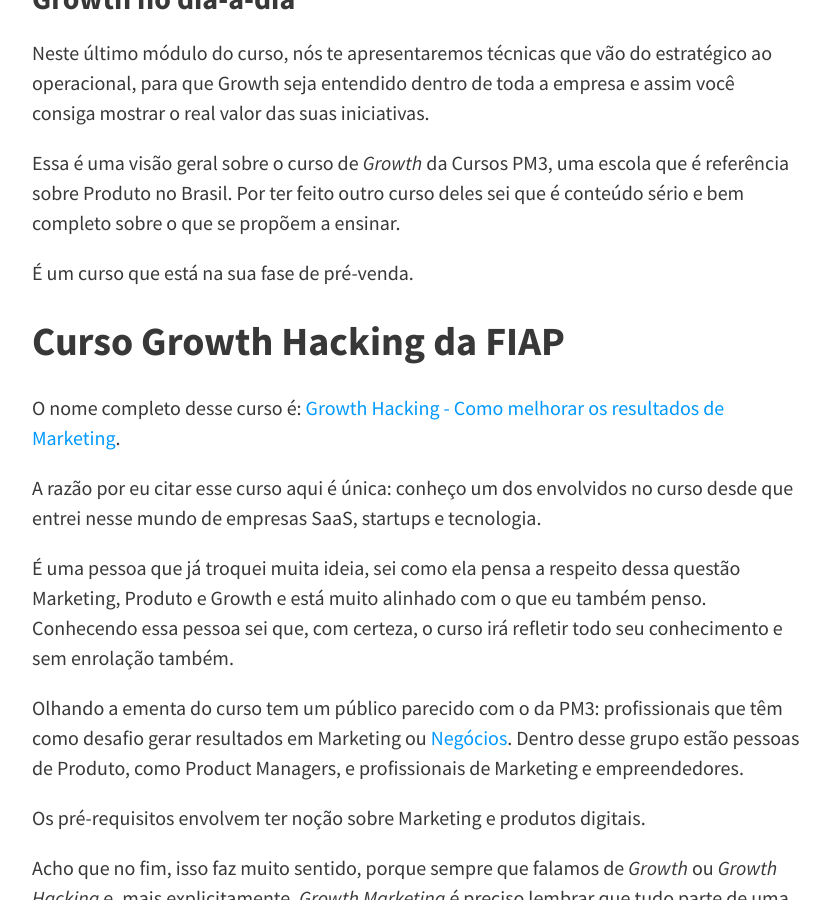
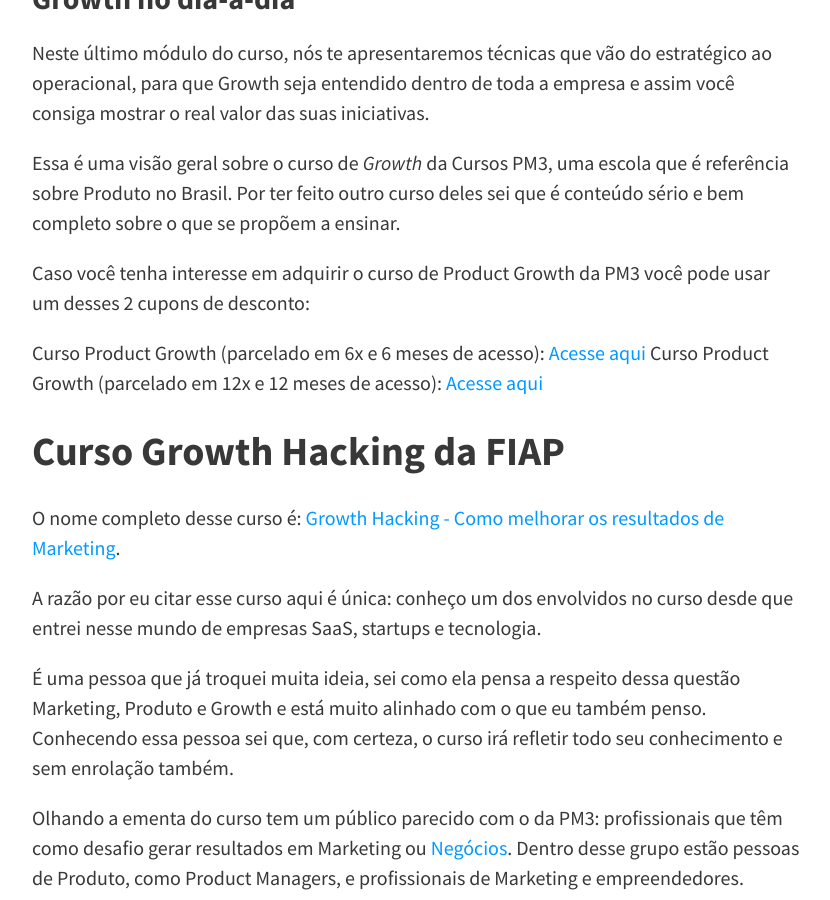
Before and after one commit to felipecbarbosa/felipecbarbosa.github.io, a Jekyll site: the page built from _posts/2020-12-04-cursos-growth.md, in a window 1280 px wide and 900 px high, scrolled down 4059 px. Shown: the whole window, without its empty margins (224-1054 px from the left). Built offline with Jekyll 4.4.1, drawn with Linux system fonts in a browser that asks for light colours; nearby versions of some CDN libraries; comment, search, counter and statistics services are not loaded.

Commit message:
Added PM3 descount code

```diff
--- a/_posts/2020-12-04-cursos-growth.md
+++ b/_posts/2020-12-04-cursos-growth.md
@@ -92,7 +92,10 @@ Neste último módulo do curso, nós te apresentaremos técnicas que vão do est
 
 Essa é uma visão geral sobre o curso de *Growth* da Cursos PM3, uma escola que é referência sobre Produto no Brasil. Por ter feito outro curso deles sei que é conteúdo sério e bem completo sobre o que se propõem a ensinar.
 
-É um curso que está na sua fase de pré-venda.
+Caso você tenha interesse em adquirir o curso de Product Growth da PM3 você pode usar um desses 2 cupons de desconto:
+
+Curso Product Growth (parcelado em 6x e 6 meses de acesso): [Acesse aqui](https://conteudo.cursospm3.com.br/a/2147484684/BY7VEvg8){:target="_blank"}
+Curso Product Growth (parcelado em 12x e 12 meses de acesso): [Acesse aqui](https://conteudo.cursospm3.com.br/a/2147484685/BY7VEvg8){:target="_blank"}
 
 ## Curso Growth Hacking da FIAP
 
```
